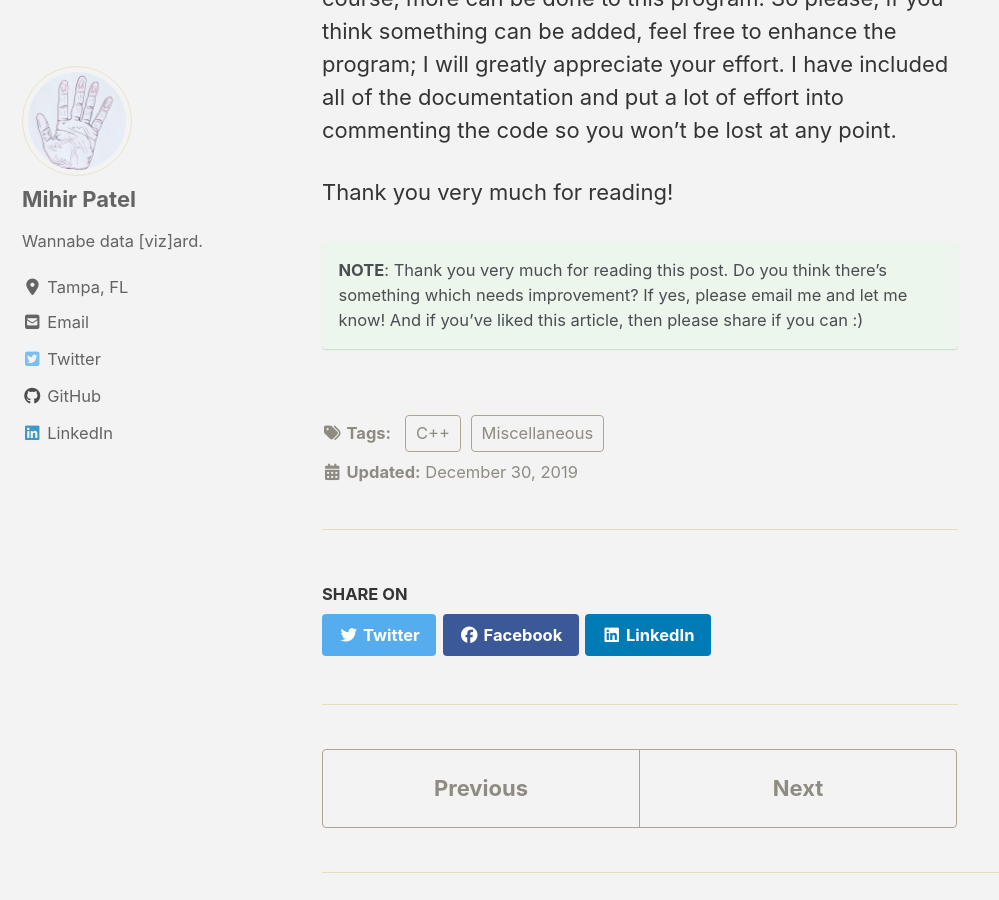
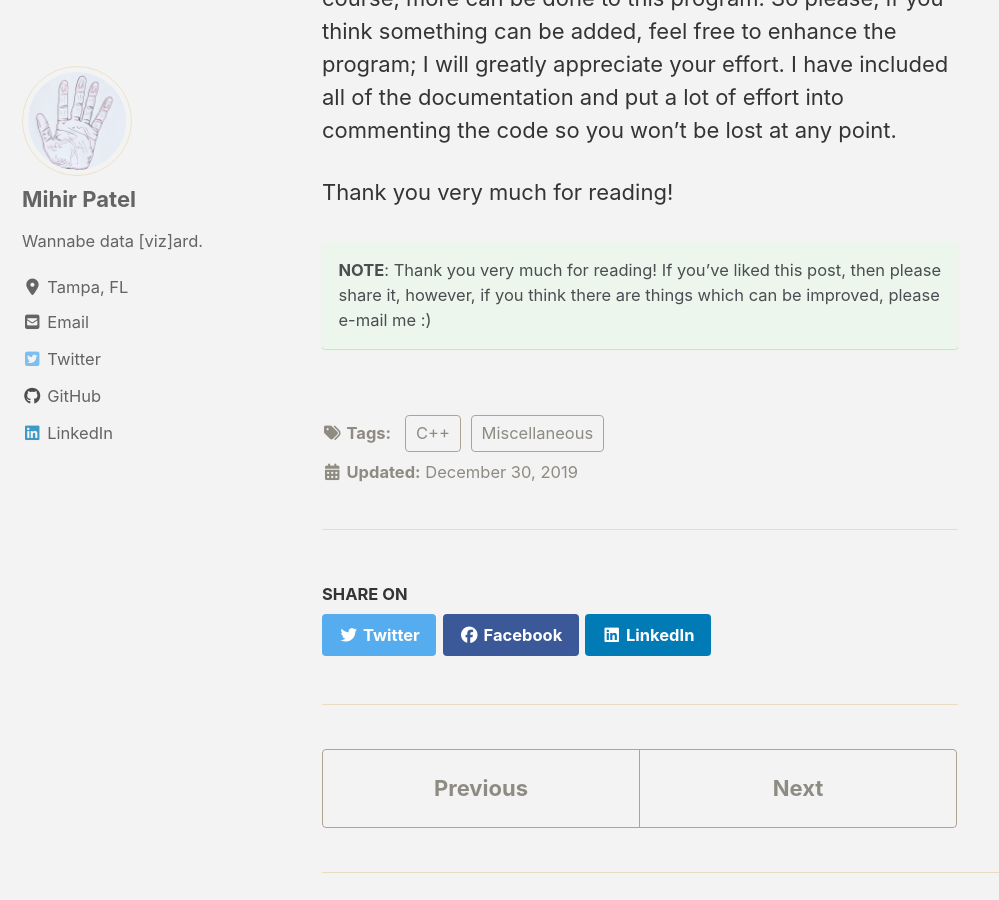
Before and after one commit to mihirp161/mihirp161.github.io, a Jekyll site: the page built from _posts/2019-12-30-dotmate.md, in a window 1280 px wide and 900 px high, scrolled down 5657 px. Shown: the whole window, without its empty margins (0-999 px from the left). Built offline with Jekyll 4.4.1, drawn with Linux system fonts in a browser that asks for light colours; cached includes are drawn as plain includes; nearby versions of some CDN libraries.

Commit message:
Update 2019-12-30-dotmate.md

```diff
--- a/_posts/2019-12-30-dotmate.md
+++ b/_posts/2019-12-30-dotmate.md
@@ -72,5 +72,5 @@ It was an attempt to make something valuable, and of course, more can be done to
 
 Thank you very much for reading!
 
-**NOTE**: Thank you very much for reading this post. Do you think there's something which needs improvement? If yes, please email me and let me know! And if you've liked this article, then please share if you can :)
+**NOTE**: Thank you very much for reading! If you've liked this post, then please share it, however, if you think there are things which can be improved, please e-mail me :)
 {: .notice--success}
```
